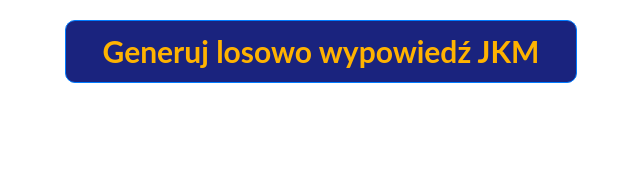
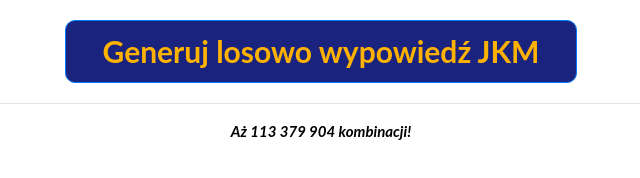
Before and after one commit to yonarsky/random-jkm, a plain HTML site: page index.html in a window 1280 px wide. Shown: the whole page, without its empty margins (319-959 px from the left). Drawn offline with nearby package versions, Linux system fonts and the light colour scheme.

Commit message:
ostylowanie stopki

```diff
--- a/index.html
+++ b/index.html
@@ -13,6 +13,7 @@
 <body>
     <button id="button" type="button" class="btn btn-primary btn-lg btn-block">Generuj losowo wypowiedź JKM</button>
     <div id="blok"></div>
+    <div class="comb"><hr>Aż 113 379 904 kombinacji!</div>
 
     <script src="jkm.js"></script>
 </body>
--- a/style.css
+++ b/style.css
@@ -3,27 +3,15 @@
     padding: 0;
     font-family: Lato, monospace, roboto, arial;
 }
-/*button {
-    margin:  20px auto;
-    padding: 50 px;
-    background-color: #1a237e;
-    color: #ffb300;
-    border: none;
-    display: block;
-    width: 600px;
-    border-radius: 10px;
-    font-size: 30px;
-    font-weight: bold;
-}
-button:hover {
-    background-color: #000051;
-    cursor: pointer;
-}*/
 div {
     font-size: 20px;
     font-weight: bold;
     text-align: center;
     color: black;
+}
+.comb {
+    font-size: 15px;
+    font-style: italic;
 }
 .btn.btn-primary.btn-lg.btn-block {
     margin:  20px auto;
```
